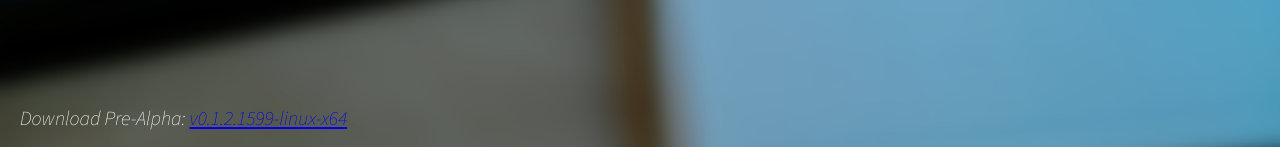
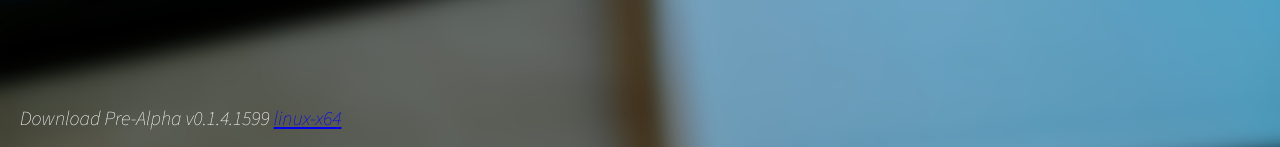
Before and after one commit to spolu/breach_core, a Jekyll site: the page built from index.html, in a window 1280 px wide. Shown: the part 750-897 px from the top of the page. Built offline with Jekyll 4.4.1, drawn with Linux system fonts in a browser that asks for light colours; Markdown is read by kramdown in place of the engine named in the settings.

Commit message:
Download Link v0.1.4.1599

```diff
--- a/index.html
+++ b/index.html
@@ -9,5 +9,5 @@ title: "Breach"
 </div>
 
 <div class="footer">
-  <div class="tagline">Download Pre-Alpha: <a href="http://bit.ly/19RFzK8">v0.1.2.1599-linux-x64</a></div>
+  <div class="tagline">Download Pre-Alpha v0.1.4.1599 <a href="http://bit.ly/19Strsw">linux-x64</a></div>
 </div>
```
